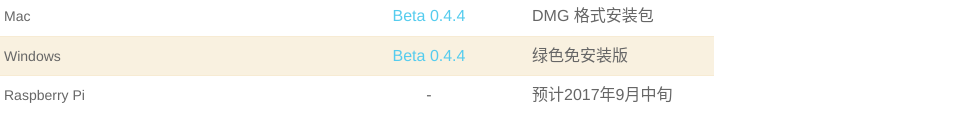
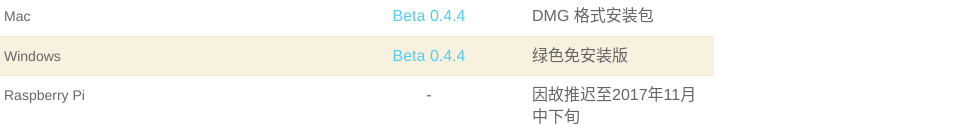
Before and after one commit to ivarptr/yu-writer.site, a website: page docs/download.html in a window 1280 px wide. Shown: the part 664-800 px from the top of the page, 306-1280 px from the left. Drawn offline with Linux system fonts and the light colour scheme.

Commit message:
Delay for Rasberry Pi edition.

```diff
--- a/docs/download.html
+++ b/docs/download.html
@@ -74,7 +74,7 @@
 						<td class="platform rasberrypi"><img src="resources/images/raspberrypi.png">
 							<span class="name">Raspberry Pi</span></td>
 						<td class="file">-</td>
-						<td class="note">预计2017年9月中旬</td>
+						<td class="note">因故推迟至2017年11月中下旬</td>
 					</tr>
 				</tbody>
 			</table>
```
